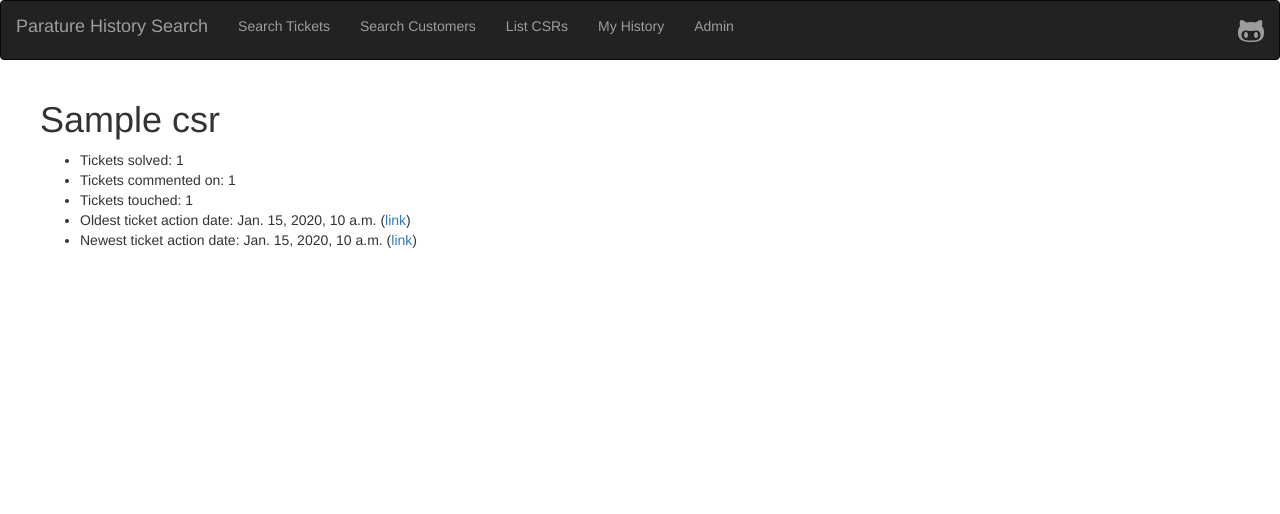
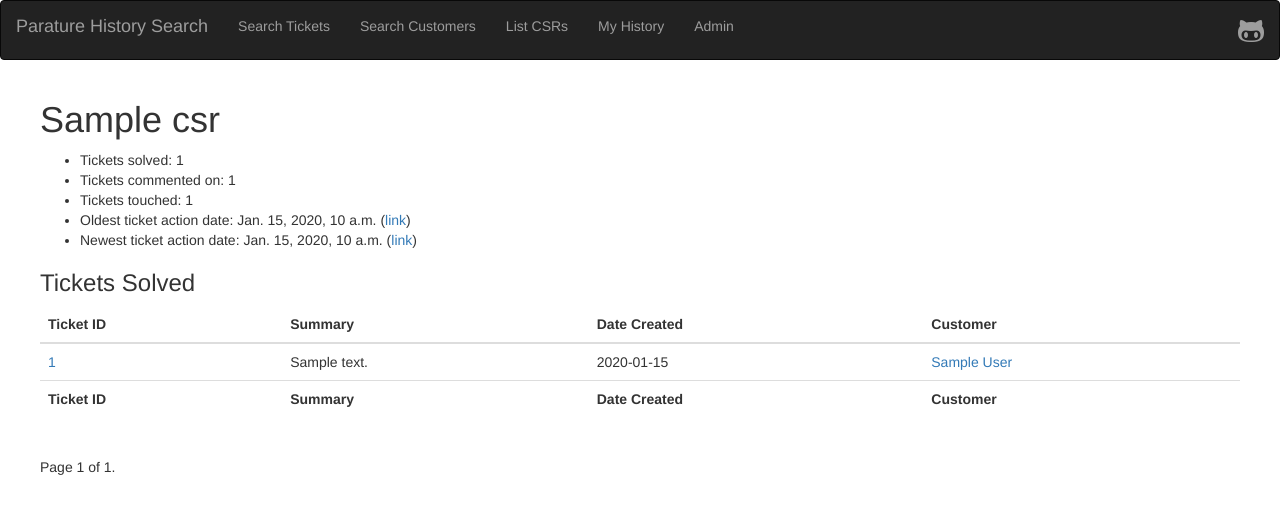
Before and after one commit to lovingawareness/parature-search, a Django app: template parature/templates/parature/csr.html in a window 1280 px wide. Shown: the top 514 px of the page. Run offline with Django 3.2, Linux system fonts and the light colour scheme; the template is opened without the code that fills it: most values are stand-ins (such as "Sample title", 1, 10 or a date in 2020); some libraries are stand-ins or nearby versions.

Commit message:
Add paginated list of solved tickets to CSR detail page.

```diff
--- a/parature/templates/parature/csr.html
+++ b/parature/templates/parature/csr.html
@@ -9,4 +9,46 @@
     <li>Oldest ticket action date: {{ oldest_action.action_date }} (<a href="{% url 'comment_detail' pk=oldest_action.pk %}">link</a>)</li>
     <li>Newest ticket action date: {{ newest_action.action_date }} (<a href="{% url 'comment_detail' pk=newest_action.pk %}">link</a>)</li>
 </ul>
+
+<h3>Tickets Solved</h3>
+<table class="table table-hover">
+    <thead>
+        <th>Ticket ID</th>
+        <th>Summary</th>
+        <th>Date Created</th>
+        <th>Customer</th>
+    </thead>
+    <tfoot>
+        <th>Ticket ID</th>
+        <th>Summary</th>
+        <th>Date Created</th>
+        <th>Customer</th>
+    </tfoot>
+    <tbody>
+        {% for ticket in tickets_solved %}
+        <tr>
+            <td><a href="{{ ticket.get_absolute_url }}">{{ ticket.ticketid }}</a></td>
+            <td>{{ ticket.summary }}</td>
+            <td>{{ ticket.datecreated }}</td>
+            <td><a href="{{ ticket.customerid.get_absolute_url }}">{{ ticket.customerid.first_name }} {{ ticket.customerid.last_name }}</a></td>
+        </tr>
+        {% endfor %}
+    </tbody>
+</table>
+
+<div class="pagination">
+    <span class="step-links">
+        {% if tickets_solved.has_previous %}
+        <a href="?page={{ tickets_solved.previous_page_number }}">previous</a>
+        {% endif %}
+
+        <span class="current">
+            Page {{ tickets_solved.number }} of {{ tickets_solved.paginator.num_pages }}.
+        </span>
+
+        {% if tickets_solved.has_next %}
+        <a href="?page={{ tickets_solved.next_page_number }}">next</a>
+        {% endif %}
+    </span>
+</div>
 {% endblock %}
```
Also changed, not shown: parature/views.py (+17 -1 lines).
